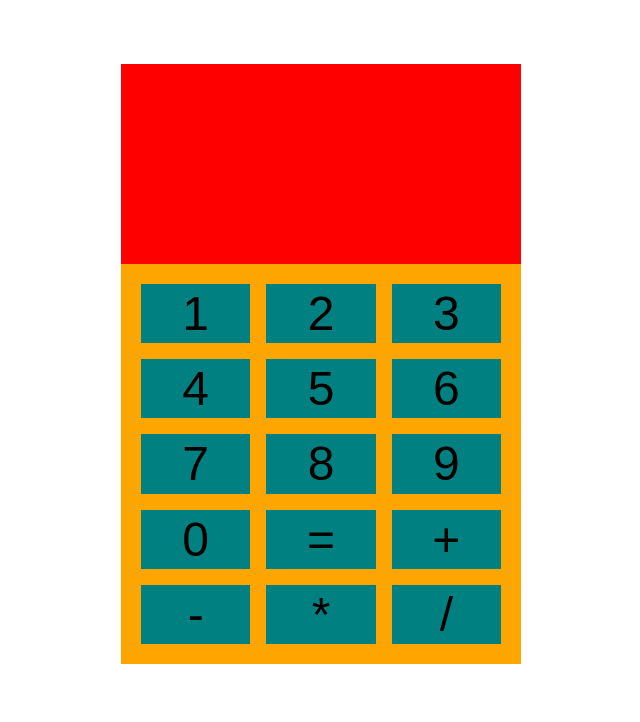
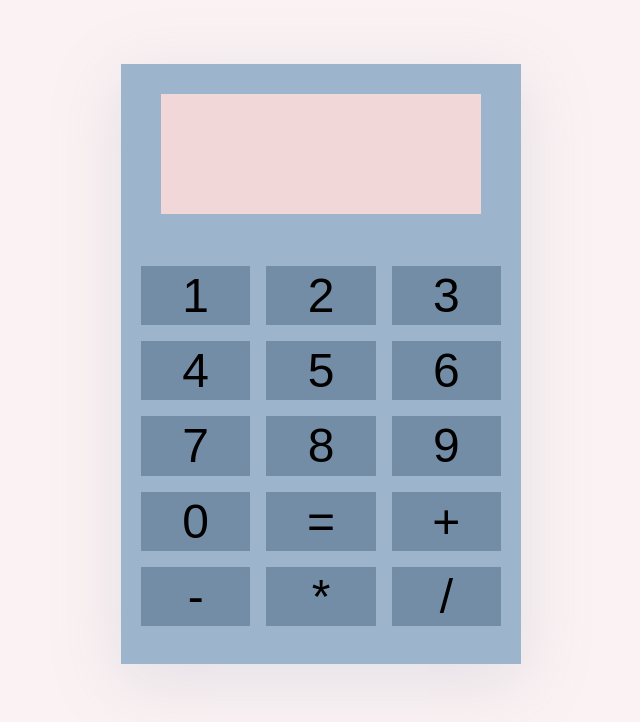
Before and after one commit to kevinjordan1994/advanced-calculator, a website: page index.html in a window 1280 px wide. Shown: the whole page, without its empty margins (319-959 px from the left). Drawn offline with Linux system fonts and the light colour scheme.

Commit message:
Update visuals and add color palette

```diff
--- a/app.js
+++ b/app.js
@@ -24,7 +24,7 @@ class Calculator {
     }
     this.currentNum += String(number);
     this.updateDisplay();
-    // console.log(this.opperator, this.prevNum, this.currentNum);
+    console.log(this.opperator, this.prevNum, this.currentNum);
   }
 
   addOpperator(opperator) {
@@ -32,7 +32,7 @@ class Calculator {
       this.calculate();
     }
     this.opperator = String(opperator);
-    // console.log(this.opperator, this.prevNum, this.currentNum);
+    console.log(this.opperator, this.prevNum, this.currentNum);
   }
 
   calculate() {
--- a/index.html
+++ b/index.html
@@ -10,7 +10,9 @@
   </head>
   <body>
     <div class="calculator">
-      <h1 class="num-display"></h1>
+      <div class="screen">
+        <h1 class="num-display"></h1>
+      </div>
       <div class="buttons">
         <button class="btn num-btn">1</button>
         <button class="btn num-btn">2</button>
--- a/styles.css
+++ b/styles.css
@@ -3,16 +3,44 @@
   box-sizing: border-box;
 }
 
+:root {
+  --lightest: #f2d7d9;
+  --medium-light: #d3cedf;
+  --medium-dark: #9cb4cc;
+  --darkest: #748da6;
+}
+
+body {
+  background-color: #f2d7d94e;
+}
+
 .calculator {
   margin: 5% auto;
-  background-color: red;
+  background-color: var(--medium-dark);
   width: 400px;
   height: 600px;
   position: relative;
+  box-shadow: 0 1rem 4rem 0.25rem #748da62b;
+}
+
+.screen {
+  background-color: var(--lightest);
+  width: 80%;
+  height: 20%;
+  position: absolute;
+  top: 5%;
+  left: 50%;
+  transform: translate(-50%, 0);
+}
+
+.num-display {
+  font-size: 3rem;
+  text-align: right;
+  padding: 7% 5%;
 }
 
 .buttons {
-  background-color: orange;
+  background-color: var(--medium-dark);
   padding: 5%;
   width: 400px;
   height: 400px;
@@ -22,11 +50,11 @@
   justify-content: center;
   /* align-items: center; */
   gap: 1rem;
-  bottom: 0;
+  bottom: 3%;
 }
 
 .btn {
   font-size: 3rem;
   border: none;
-  background-color: teal;
+  background-color: var(--darkest);
 }
```
